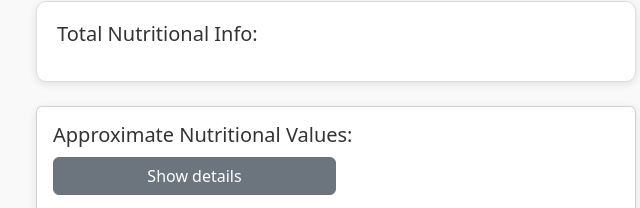
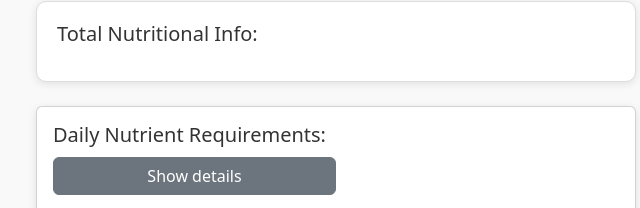
Before and after one commit to malav0512/NutriRevamp, a website: page index.html in a window 1280 px wide. Shown: the part 1959-2167 px from the top of the page, 240-880 px from the left. Drawn offline with nearby package versions, Linux system fonts and the light colour scheme; no server answers.

Commit message:
Final commit

```diff
--- a/index.html
+++ b/index.html
@@ -177,7 +177,7 @@
           </div>
           <!-- Nutritional Info Box -->
           <div id="nutrition-box" class="nutrition-box card p-3">
-            <h3 class="h5">Approximate Nutritional Values:</h3>
+            <h3 class="h5">Daily Nutrient Requirements:</h3>
             <button id="nutritional-info" class="btn btn-secondary w-50 mb-3">
               Show details
             </button>
```
